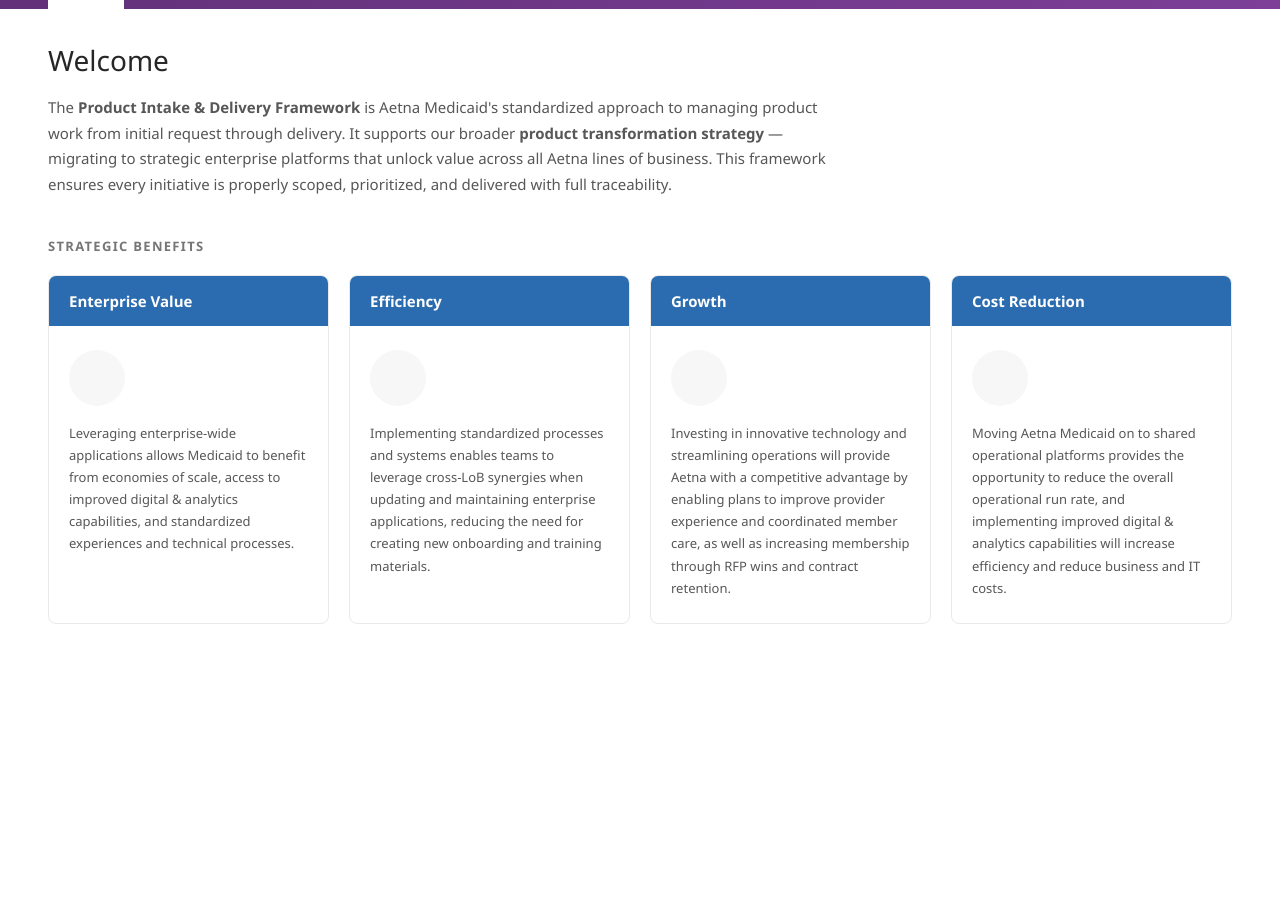
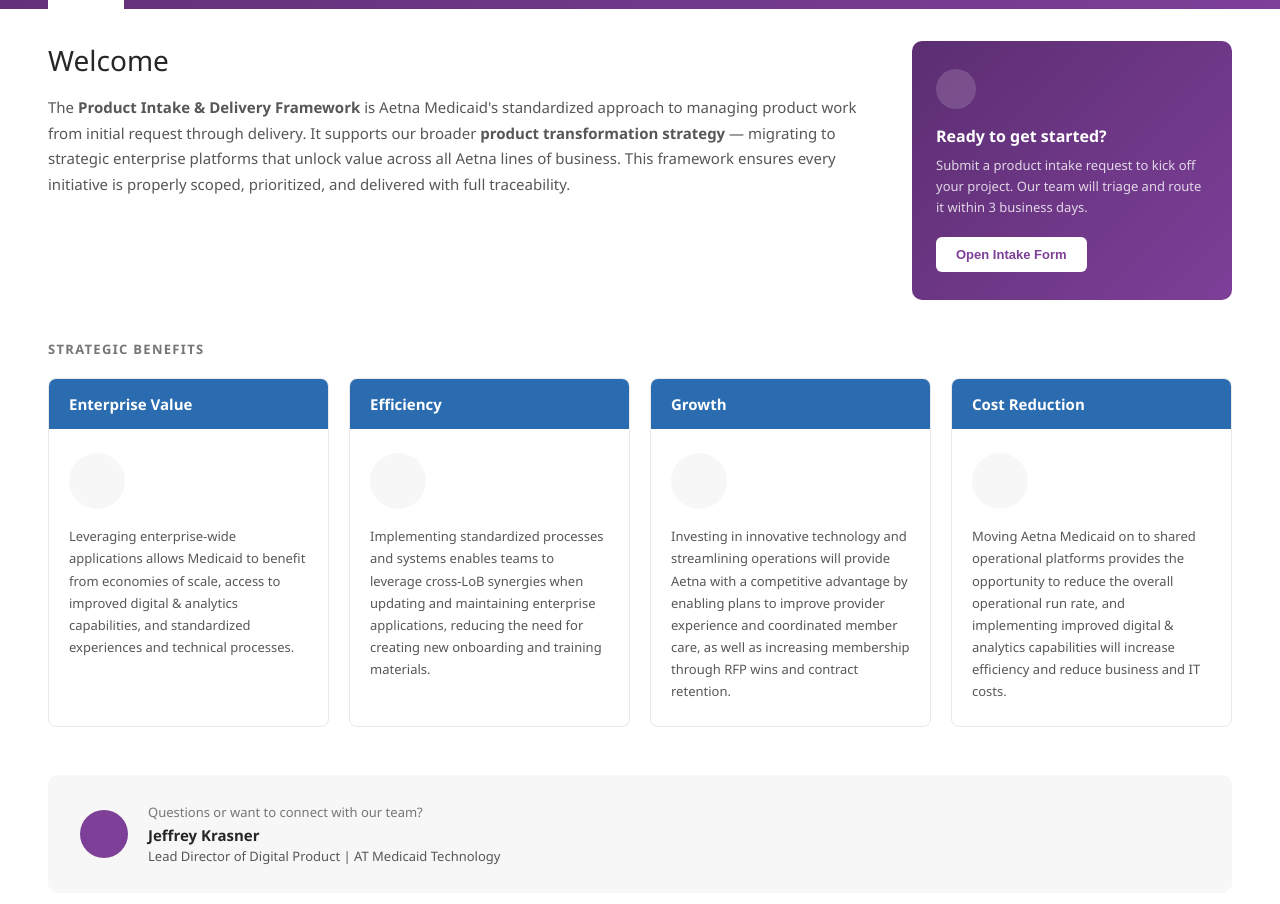
Before and after one commit to mlchiongcvs/product-intake-delivery-framework, a React (Vite) app: page / in a window 1280 px wide. Shown: the part 340-1244 px from the top of the page. Before the commit the page ends 996 px from the top, so only its background shows below. Built offline with nearby package versions, Linux system fonts and the light colour scheme.

Commit message:
Add intake CTA card and Jeffrey Krasner contact section to landing

```diff
--- a/src/App.jsx
+++ b/src/App.jsx
@@ -190,7 +190,7 @@
       </div>
 
       <div style={{ padding:'32px 48px' }}>
-        {tab===-1 && <Landing />}
+        {tab===-1 && <Landing onNavigate={setTab} />}
         {tab===0 && <ProcessFlow phases={phases} expanded={expanded} setExpanded={setExpanded} />}
         {tab===1 && <IntakeForm formStep={formStep} setFormStep={setFormStep} submitted={submitted} setSubmitted={setSubmitted} />}
         {tab===2 && <AtlassianPlaybook jiraCat={jiraCat} setJiraCat={setJiraCat} confOpen={confOpen} setConfOpen={setConfOpen} />}
@@ -202,7 +202,7 @@
   );
 }
 
-function Landing() {
+function Landing({ onNavigate }) {
   const benefits = [
     { title:'Enterprise Value', icon:'settings-automation',
       text:'Leveraging enterprise-wide applications allows Medicaid to benefit from economies of scale, access to improved digital & analytics capabilities, and standardized experiences and technical processes.' },
@@ -214,12 +214,25 @@
       text:'Moving Aetna Medicaid on to shared operational platforms provides the opportunity to reduce the overall operational run rate, and implementing improved digital & analytics capabilities will increase efficiency and reduce business and IT costs.' },
   ];
   return <div>
-    <div style={{ maxWidth:800, marginBottom:40 }}>
-      <h2 style={{ fontSize:28, fontWeight:300, color:TX, margin:'0 0 16px' }}>Welcome</h2>
-      <p style={{ fontSize:15, lineHeight:1.7, color:TM, margin:0 }}>
-        The <strong>Product Intake & Delivery Framework</strong> is Aetna Medicaid's standardized approach to managing product work from initial request through delivery. It supports our broader <strong>product transformation strategy</strong> — migrating to strategic enterprise platforms that unlock value across all Aetna lines of business. This framework ensures every initiative is properly scoped, prioritized, and delivered with full traceability.
-      </p>
+    {/* Welcome + CTA row */}
+    <div style={{ display:'grid', gridTemplateColumns:'1fr 320px', gap:32, marginBottom:40, alignItems:'start' }}>
+      <div>
+        <h2 style={{ fontSize:28, fontWeight:300, color:TX, margin:'0 0 16px' }}>Welcome</h2>
+        <p style={{ fontSize:15, lineHeight:1.7, color:TM, margin:0 }}>
+          The <strong>Product Intake & Delivery Framework</strong> is Aetna Medicaid's standardized approach to managing product work from initial request through delivery. It supports our broader <strong>product transformation strategy</strong> — migrating to strategic enterprise platforms that unlock value across all Aetna lines of business. This framework ensures every initiative is properly scoped, prioritized, and delivered with full traceability.
+        </p>
+      </div>
+      <div style={{ background:`linear-gradient(135deg, ${VD} 0%, ${V} 100%)`, borderRadius:10, padding:'28px 24px' }}>
+        <div style={{ width:40, height:40, borderRadius:'50%', background:'rgba(255,255,255,0.15)', display:'flex', alignItems:'center', justifyContent:'center', marginBottom:16 }}>
+          <svg style={{ width:20, height:20, color:WH }} viewBox="0 0 24 24" fill="none" stroke="currentColor" strokeWidth="2" strokeLinecap="round" strokeLinejoin="round"><use href="https://cdn.jsdelivr.net/npm/@tabler/icons-sprite@latest/dist/tabler-sprite.svg#tabler-rocket"/></svg>
+        </div>
+        <h3 style={{ fontSize:16, fontWeight:700, color:WH, margin:'0 0 8px' }}>Ready to get started?</h3>
+        <p style={{ fontSize:13, lineHeight:1.6, color:'rgba(255,255,255,0.8)', margin:'0 0 20px' }}>Submit a product intake request to kick off your project. Our team will triage and route it within 3 business days.</p>
+        <button onClick={() => onNavigate(1)} style={{ background:WH, color:V, border:'none', borderRadius:6, padding:'10px 20px', fontSize:13, fontWeight:700, cursor:'pointer' }}>Open Intake Form</button>
+      </div>
     </div>
+
+    {/* Strategic Benefits */}
     <h3 style={{ fontSize:13, fontWeight:600, color:TL2, letterSpacing:'0.1em', textTransform:'uppercase', margin:'0 0 20px' }}>Strategic Benefits</h3>
     <div style={{ display:'grid', gridTemplateColumns:'repeat(4, 1fr)', gap:20 }}>
       {benefits.map((b,i) => <div key={i} style={{ background:WH, border:`1px solid ${G3}`, borderRadius:8, overflow:'hidden' }}>
@@ -233,6 +246,18 @@
           <p style={{ fontSize:13, lineHeight:1.7, color:TM, margin:0 }}>{b.text}</p>
         </div>
       </div>)}
+    </div>
+
+    {/* Contact section */}
+    <div style={{ marginTop:48, padding:'28px 32px', background:G1, borderRadius:10, display:'flex', alignItems:'center', gap:20 }}>
+      <div style={{ width:48, height:48, borderRadius:'50%', background:V, display:'flex', alignItems:'center', justifyContent:'center', flexShrink:0 }}>
+        <svg style={{ width:22, height:22, color:WH }} viewBox="0 0 24 24" fill="none" stroke="currentColor" strokeWidth="2" strokeLinecap="round" strokeLinejoin="round"><use href="https://cdn.jsdelivr.net/npm/@tabler/icons-sprite@latest/dist/tabler-sprite.svg#tabler-user"/></svg>
+      </div>
+      <div>
+        <p style={{ fontSize:13, color:TL2, margin:'0 0 4px' }}>Questions or want to connect with our team?</p>
+        <p style={{ fontSize:15, fontWeight:600, color:TX, margin:'0 0 2px' }}>Jeffrey Krasner</p>
+        <p style={{ fontSize:13, color:TM, margin:0 }}>Lead Director of Digital Product | AT Medicaid Technology</p>
+      </div>
     </div>
   </div>;
 }
```
